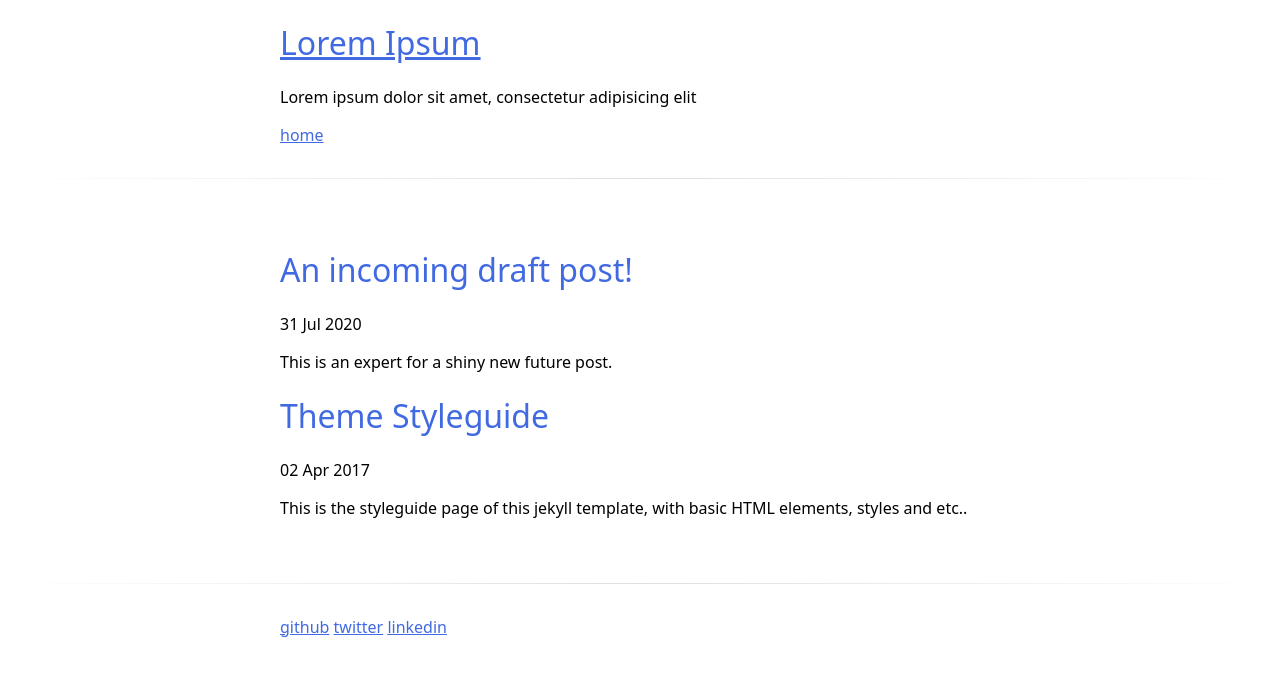
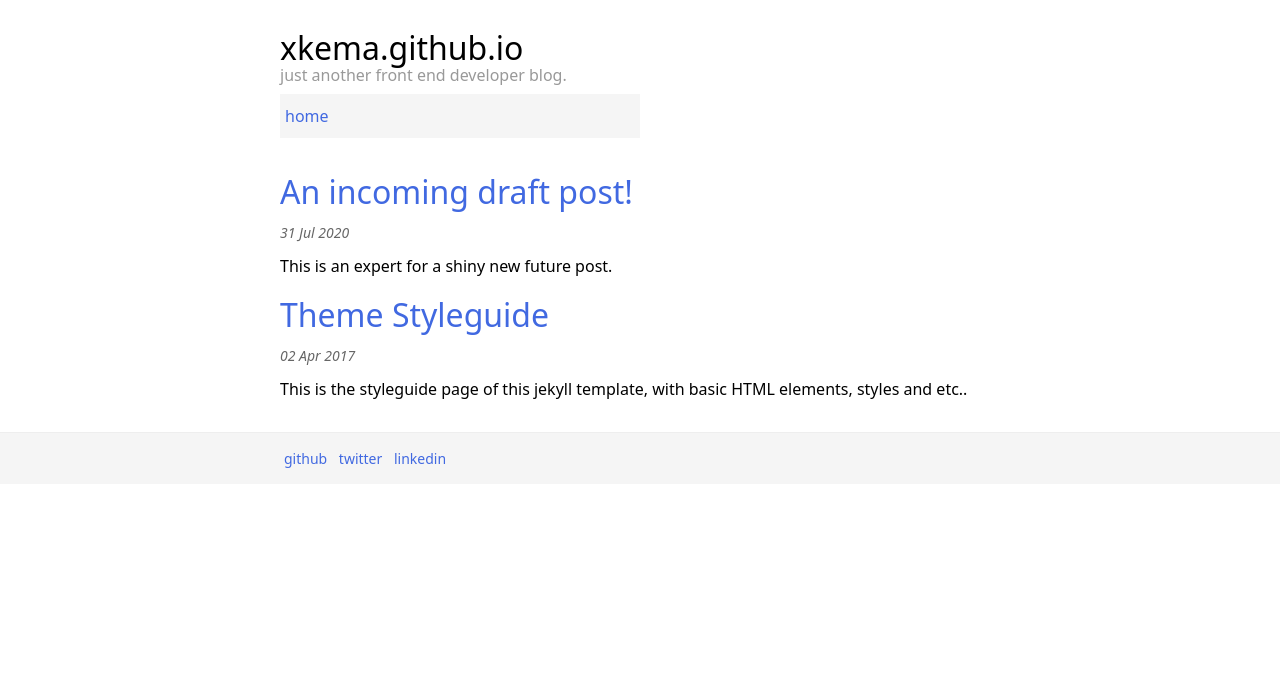
Before and after one commit to xkema/xkema.github.io, a Jekyll site: the page built from _pages/index.md, in a window 1280 px wide. Shown: the top 676 px of the page. Built offline with Jekyll 4.4.1, drawn with Linux system fonts in a browser that asks for light colours.

Commit message:
Updated layouts and layout classes

```diff
--- a/_includes/footer.html
+++ b/_includes/footer.html
@@ -1,11 +1,7 @@
-<footer id="site-footer">
+<footer class="site-footer">
   <div class="container">
-    <a href="https://github.com/xkema" title="xkema on github">github</a>
-    <a href="https://twitter.com/xkema" title="xkema on twitter">twitter</a>
-    <a href="https://www.linkedin.com/in/kemal-y%C4%B1lmaz-79ab2835" title="xkema on linkedin">linkedin</a>
-    {% comment %}
-    <br>
-    <a href="{% link _pages/turkce-yazilar.md %}" title="Türkçe Yazılar">türkçe yazılar</a>
-    {% endcomment %}
+    <a href="https://github.com/xkema" title="Github Profile">github</a>
+    <a href="https://twitter.com/xkema" title="Twitter Profile">twitter</a>
+    <a href="https://www.linkedin.com/in/kemal-y%C4%B1lmaz-79ab2835" title="LinkedIn Profile">linkedin</a>
   </div>
 </footer>
--- a/_includes/header.html
+++ b/_includes/header.html
@@ -1,9 +1,9 @@
-<header id="site-header">
+<header class="site-header">
   <div class="container">
     <h1>
-      <a href="/" title="lorem ipsum">Lorem Ipsum<!-- Kemal Yılmaz --></a>
+      <a href="/" title="xkema.github.io">xkema.github.io</a>
     </h1>
-    <p class="tagline">Lorem ipsum dolor sit amet, consectetur adipisicing elit<!-- Hi, I'm Kemal, a front end developer from Istanbul --></p>
+    <p class="tagline">just another front end developer blog.</p>
     {% include navigation.html %}
   </div>
 </header>
--- a/_includes/navigation.html
+++ b/_includes/navigation.html
@@ -1,4 +1,4 @@
-<nav class="nav">
+<nav class="site-nav">
   {% for item in site.data.navigation %}
     <a href="{{ item.link }}" class="nav-link {% if page.url == item.link %}current{% endif %}">
       {{ item.name }}
--- a/_layouts/default.html
+++ b/_layouts/default.html
@@ -12,11 +12,9 @@
   </head>
   <body class="{{ page.layout }}">
     {% include header.html %}
-    <hr class="tall narrow">
     <main class="container">
       {{ content }}
     </main>
-    <hr class="tall narrow">
     {% include footer.html %}
   </body>
 </html>
--- a/_layouts/home.html
+++ b/_layouts/home.html
@@ -7,11 +7,11 @@
   {% if post.category != 'turkce-yazilar' or jekyll.environment == 'development' %}
   <li>
     <article class="post">
-      <h1 class="title">
+      <h1 class="post-title">
           <a href="{{ post.url | relative_url }}">{{ post.title | escape }}</a>
       </h1>
-      <time class="date" datetime="{{ post.date }}">{{ post.date | date_to_string }}</time>
-      <p class="excerpt">{{ post.excerpt | strip_html }}</p>
+      <time class="post-date" datetime="{{ post.date }}">{{ post.date | date_to_string }}</time>
+      <p class="post-excerpt">{{ post.excerpt | strip_html }}</p>
     </article>
   </li>
   {% endif %}
```
Also changed, not shown: _layouts/post.html (+5 -5 lines).
